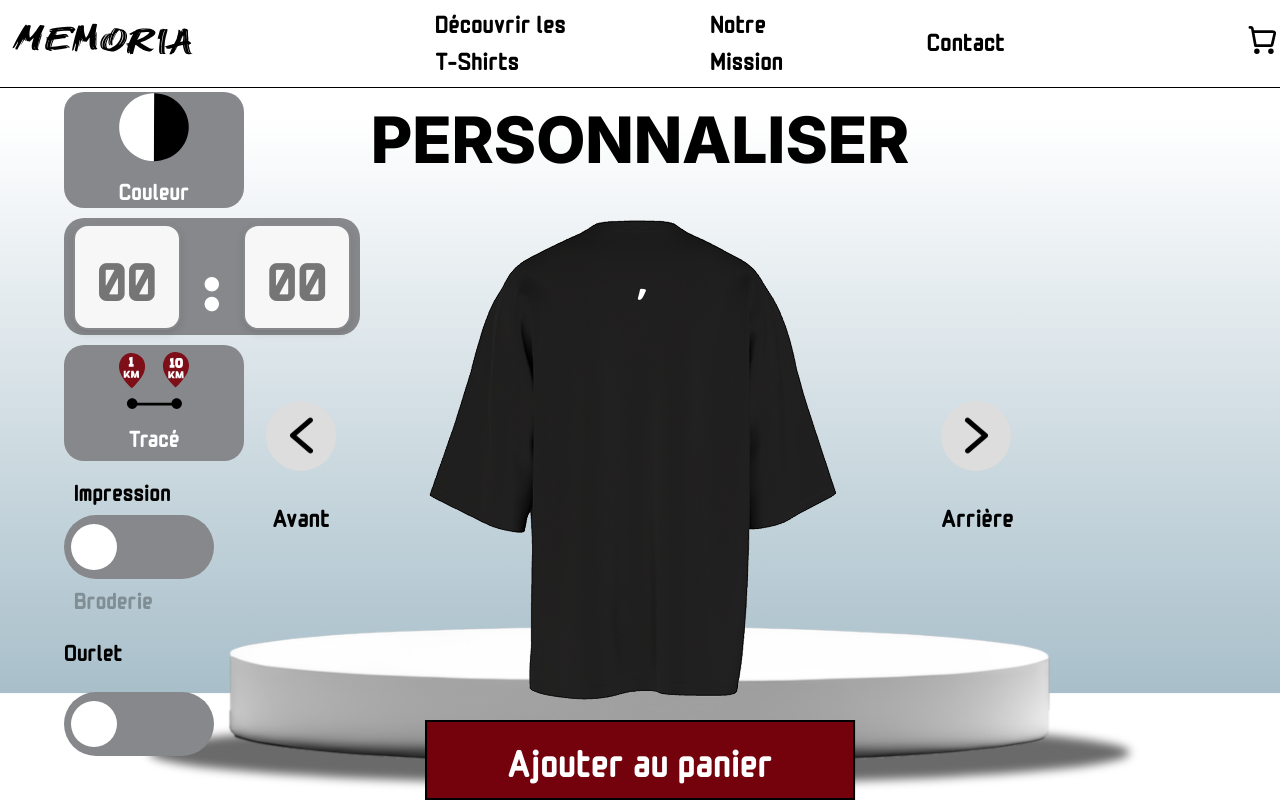
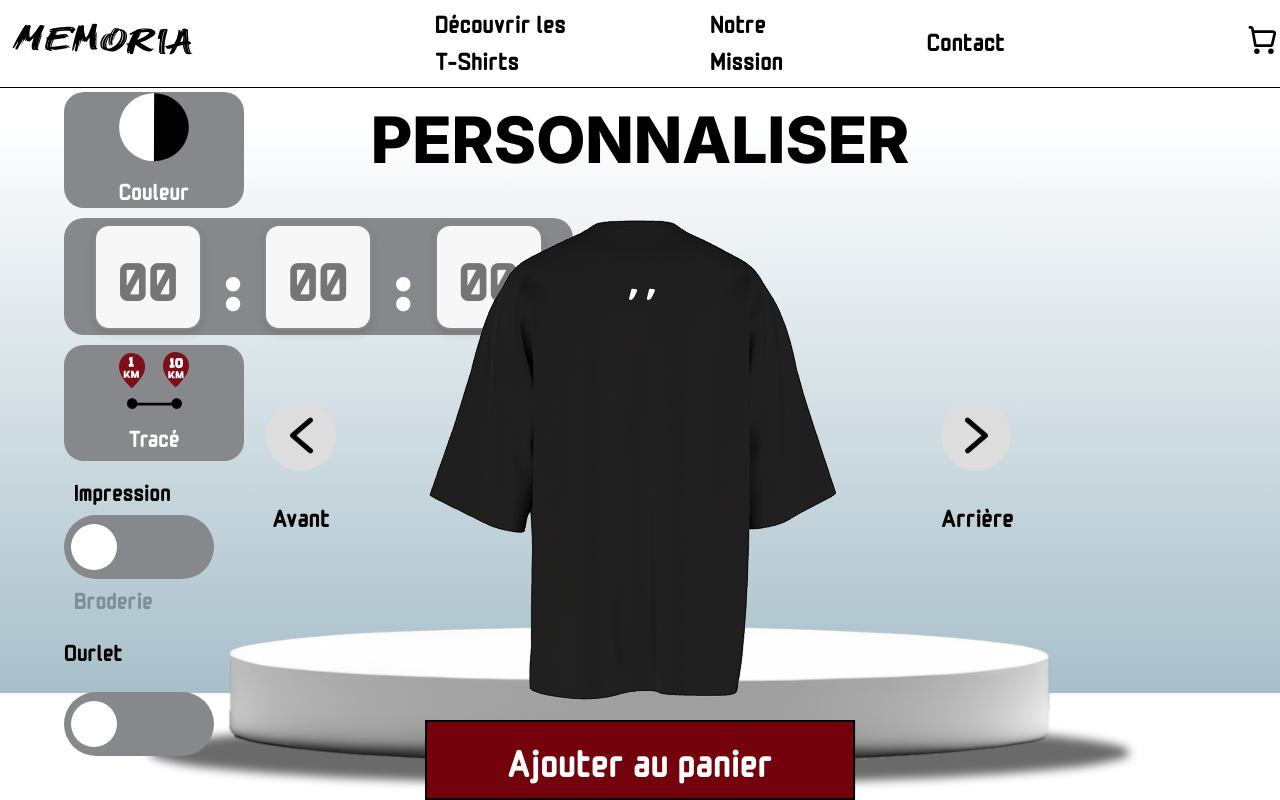
Before and after one commit to Thomas-bon/Memoria, a Vue app: page /Personalize in a window 1280 px wide. Both pictures are taken after a click on the element "Chrono". Shown: the top 800 px of the page. Built offline with nearby package versions, Linux system fonts and the light colour scheme.

Commit message:
fix: add hour input for chrono customization; update display format and styling adjustments

```diff
--- a/src/views/PersonalizeView.vue
+++ b/src/views/PersonalizeView.vue
@@ -37,6 +37,9 @@
                         <p>Chrono</p>
                     </div>
                     <div v-show="showChronoClicked" class="option" id="chronoClicked" ref="chronoClicked">
+                        <input type="text" name="hour" id="hour" maxlength="2" placeholder="00"
+                            v-model="inputHour" />
+                        <p>:</p>
                         <input type="text" name="minute" id="minute" maxlength="2" placeholder="00"
                             v-model="inputMinute" />
                         <p>:</p>
@@ -87,13 +90,12 @@
                     <div class="shirt-container" style="position: relative;">
                         <img :src="finalTshirtSrc" alt="T-shirt" />
 
-                        <!-- Affiche le parkour uniquement si sélectionné et sur la face avant -->
                         <img v-if="selectedParkour && tshirtValue === 1" :src="selectedParkour" alt="Parkour"
                             class="parkour-overlay" />
 
                         <p v-if="tshirtValue === 2" id="chronoTshirt"
                             :style="{ color: tshirtColor === 'BLACK' ? 'WHITE' : 'BLACK' }">
-                            {{ `${inputMinute} ' ${inputSeconde}` }}
+                            {{ `${inputHour}'${inputMinute}'${inputSeconde}` }}
                         </p>
                     </div>
 
@@ -139,6 +141,7 @@ export default {
             tshirtValue: '1',
             inputMinute: '',
             inputSeconde: '',
+            inputHour: '',
 
             parkours: {
                 Lyon: '/src/assets/pictures/parkours/Lyon.png',
@@ -151,6 +154,7 @@ export default {
             customization: {
                 color: 'Black',
                 chrono: {
+                    hour: '00',
                     minute: '00',
                     seconde: '00',
                 },
@@ -187,6 +191,7 @@ export default {
         },
 
         updateChrono() {
+            this.customization.chrono.hour = this.inputHour;
             this.customization.chrono.minute = this.inputMinute;
             this.customization.chrono.seconde = this.inputSeconde;
         },
@@ -349,6 +354,9 @@ export default {
             this.updateChrono();  // Met à jour chrono à chaque changement de seconde
             // console.log("Le flocage des secondes à été mis à jour !")
         },
+        inputHour(newValue) {
+            this.updateChrono();
+        },
 
         withEmbroidery(newValue) {
             this.customization.embroidery = newValue;
@@ -464,7 +472,7 @@ template {
 }
 
 #chronoClicked {
-    width: 70%;
+    width: 100%;
     display: flex;
     flex-direction: row;
     justify-content: center;
@@ -533,7 +541,7 @@ template {
 
 #options {
     height: 80%;
-    width: 380px;
+    /* width: 380px; */
     display: flex;
     flex-direction: column;
     justify-content: center;
@@ -799,9 +807,17 @@ input:checked+.slider:before {
     height: 40px;
     /* background-color: red; */
 
+    background-image: url(../components/Icons/croix.svg);
+    background-position: center;
+    background-repeat: no-repeat;
+    cursor: pointer;
 
+    transition: transform 0.6s ease-in-out;
 }
 
+#closeParkourMenu:hover {
+   transform: rotate(90deg);
+}
 
 
 .parkoursOnFrontTshirt {
```
